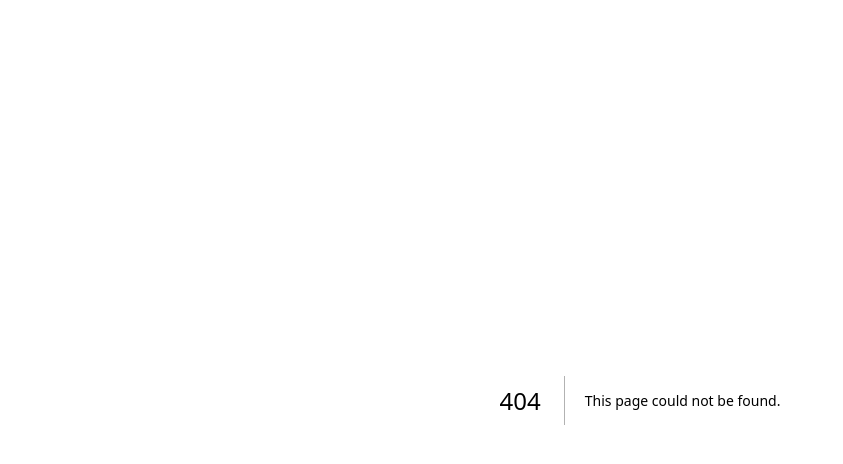
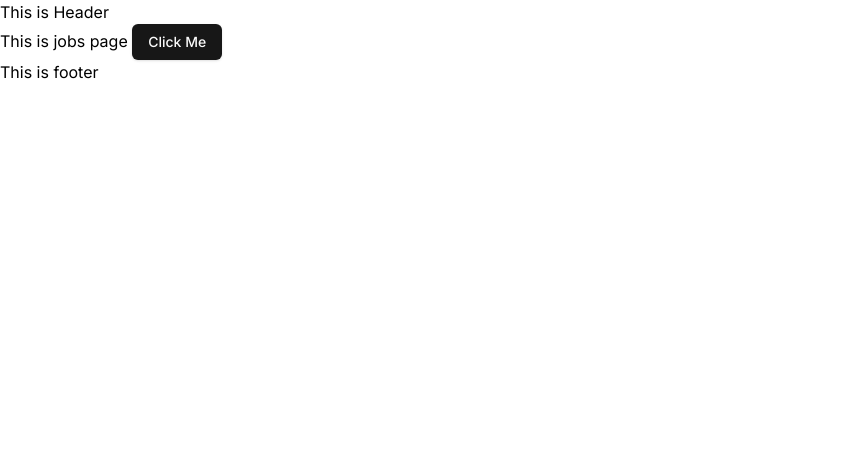
Before and after one commit to mdmarufhossianbd/genius-career-hub, a Next.js app: page /jobs in a window 1280 px wide. Before the commit this address had no page. Shown: the top 464 px of the page, without its empty margins (0-843 px from the left). Built offline with nearby package versions, Linux system fonts and the light colour scheme.

Commit message:
first commit

```diff
--- /dev/null
+++ b/src/app/(pages)/about/page.jsx
@@ -0,0 +1,10 @@
+
+const About = () => {
+    return (
+        <div>
+            about
+        </div>
+    );
+};
+
+export default About;
--- /dev/null
+++ b/src/app/(pages)/jobs/page.jsx
@@ -0,0 +1,11 @@
+import { Button } from '@/components/ui/button';
+
+const Jobs = () => {
+    return (
+        <div>
+            This is jobs page <Button>Click Me</Button>
+        </div>
+    );
+};
+
+export default Jobs;
--- a/src/app/globals.css
+++ b/src/app/globals.css
@@ -16,18 +16,14 @@
   }
 }
 
-body {
-  color: rgb(var(--foreground-rgb));
-  background: linear-gradient(
-      to bottom,
-      transparent,
-      rgb(var(--background-end-rgb))
-    )
-    rgb(var(--background-start-rgb));
-}
-
 @layer utilities {
   .text-balance {
     text-wrap: balance;
   }
 }
+
+@layer base {
+  :root {
+    --radius: 0.5rem;
+  }
+}
--- a/src/app/layout.js
+++ b/src/app/layout.js
@@ -1,17 +1,23 @@
+import Footer from "@/components/shared/footer";
+import Header from "@/components/shared/header";
 import { Inter } from "next/font/google";
 import "./globals.css";
 
 const inter = Inter({ subsets: ["latin"] });
 
 export const metadata = {
-  title: "Create Next App",
-  description: "Generated by create next app",
+  title: "Genius Career Hub || The Largest Job Portal in Bangladesh.",
+  description: "Genius Career Hub is the leading job portal in Bangladesh, offering a vast range of job opportunities across various industries. Connect with top employers and find your dream job today!",
 };
 
 export default function RootLayout({ children }) {
   return (
     <html lang="en">
-      <body className={inter.className}>{children}</body>
+      <body className={inter.className}>
+        <Header />
+        {children}
+        <Footer />
+        </body>
     </html>
   );
 }
--- /dev/null
+++ b/src/components/shared/footer.jsx
@@ -0,0 +1,10 @@
+
+const Footer = () => {
+    return (
+        <footer>
+            This is footer
+        </footer>
+    );
+};
+
+export default Footer;
--- /dev/null
+++ b/src/components/shared/header.jsx
@@ -0,0 +1,10 @@
+
+const Header = () => {
+    return (
+        <header>
+            This is Header
+        </header>
+    );
+};
+
+export default Header;
--- /dev/null
+++ b/src/components/ui/button.jsx
@@ -0,0 +1,48 @@
+import * as React from "react"
+import { Slot } from "@radix-ui/react-slot"
+import { cva } from "class-variance-authority";
+
+import { cn } from "@/lib/utils"
+
+const buttonVariants = cva(
+  "inline-flex items-center justify-center whitespace-nowrap rounded-md text-sm font-medium transition-colors focus-visible:outline-none focus-visible:ring-1 focus-visible:ring-neutral-950 disabled:pointer-events-none disabled:opacity-50 dark:focus-visible:ring-neutral-300",
+  {
+    variants: {
+      variant: {
+        default:
+          "bg-neutral-900 text-neutral-50 shadow hover:bg-neutral-900/90 dark:bg-neutral-50 dark:text-neutral-900 dark:hover:bg-neutral-50/90",
+        destructive:
+          "bg-red-500 text-neutral-50 shadow-sm hover:bg-red-500/90 dark:bg-red-900 dark:text-neutral-50 dark:hover:bg-red-900/90",
+        outline:
+          "border border-neutral-200 bg-white shadow-sm hover:bg-neutral-100 hover:text-neutral-900 dark:border-neutral-800 dark:bg-neutral-950 dark:hover:bg-neutral-800 dark:hover:text-neutral-50",
+        secondary:
+          "bg-neutral-100 text-neutral-900 shadow-sm hover:bg-neutral-100/80 dark:bg-neutral-800 dark:text-neutral-50 dark:hover:bg-neutral-800/80",
+        ghost: "hover:bg-neutral-100 hover:text-neutral-900 dark:hover:bg-neutral-800 dark:hover:text-neutral-50",
+        link: "text-neutral-900 underline-offset-4 hover:underline dark:text-neutral-50",
+      },
+      size: {
+        default: "h-9 px-4 py-2",
+        sm: "h-8 rounded-md px-3 text-xs",
+        lg: "h-10 rounded-md px-8",
+        icon: "h-9 w-9",
+      },
+    },
+    defaultVariants: {
+      variant: "default",
+      size: "default",
+    },
+  }
+)
+
+const Button = React.forwardRef(({ className, variant, size, asChild = false, ...props }, ref) => {
+  const Comp = asChild ? Slot : "button"
+  return (
+    (<Comp
+      className={cn(buttonVariants({ variant, size, className }))}
+      ref={ref}
+      {...props} />)
+  );
+})
+Button.displayName = "Button"
+
+export { Button, buttonVariants }
--- /dev/null
+++ b/src/lib/utils.js
@@ -0,0 +1,6 @@
+import { clsx } from "clsx";
+import { twMerge } from "tailwind-merge"
+
+export function cn(...inputs) {
+  return twMerge(clsx(inputs));
+}
--- a/tailwind.config.js
+++ b/tailwind.config.js
@@ -1,18 +1,24 @@
 /** @type {import('tailwindcss').Config} */
 module.exports = {
-  content: [
+    darkMode: ["class"],
+    content: [
     "./src/pages/**/*.{js,ts,jsx,tsx,mdx}",
     "./src/components/**/*.{js,ts,jsx,tsx,mdx}",
     "./src/app/**/*.{js,ts,jsx,tsx,mdx}",
   ],
   theme: {
-    extend: {
-      backgroundImage: {
-        "gradient-radial": "radial-gradient(var(--tw-gradient-stops))",
-        "gradient-conic":
-          "conic-gradient(from 180deg at 50% 50%, var(--tw-gradient-stops))",
-      },
-    },
+  	extend: {
+  		backgroundImage: {
+  			'gradient-radial': 'radial-gradient(var(--tw-gradient-stops))',
+  			'gradient-conic': 'conic-gradient(from 180deg at 50% 50%, var(--tw-gradient-stops))'
+  		},
+  		borderRadius: {
+  			lg: 'var(--radius)',
+  			md: 'calc(var(--radius) - 2px)',
+  			sm: 'calc(var(--radius) - 4px)'
+  		},
+  		colors: {}
+  	}
   },
-  plugins: [],
+  plugins: [require("tailwindcss-animate")],
 };
```
Also changed, not shown: package.json (+11 -4 lines), components.json (added), 2 other files (tests, documents, lock files or other folders).
